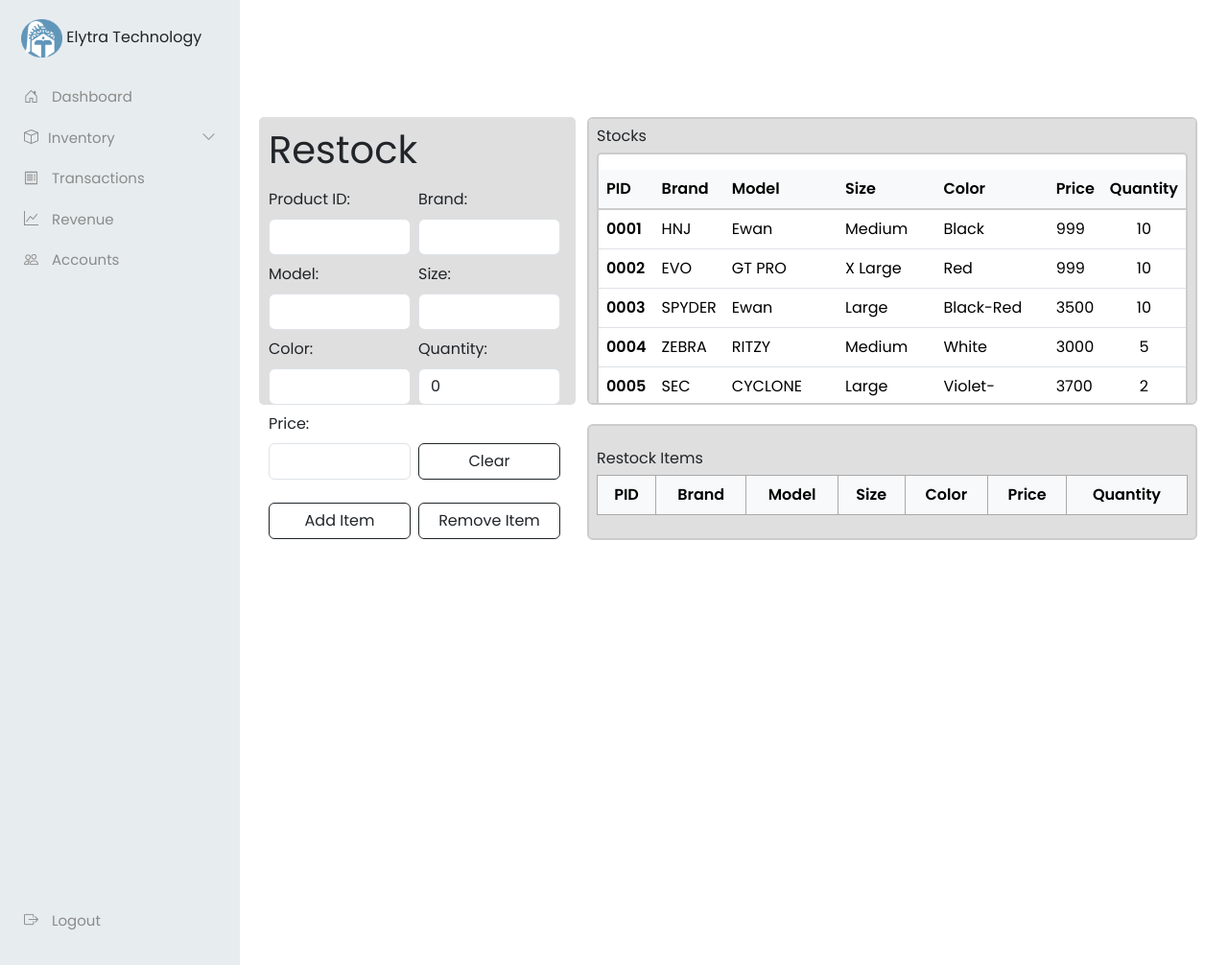
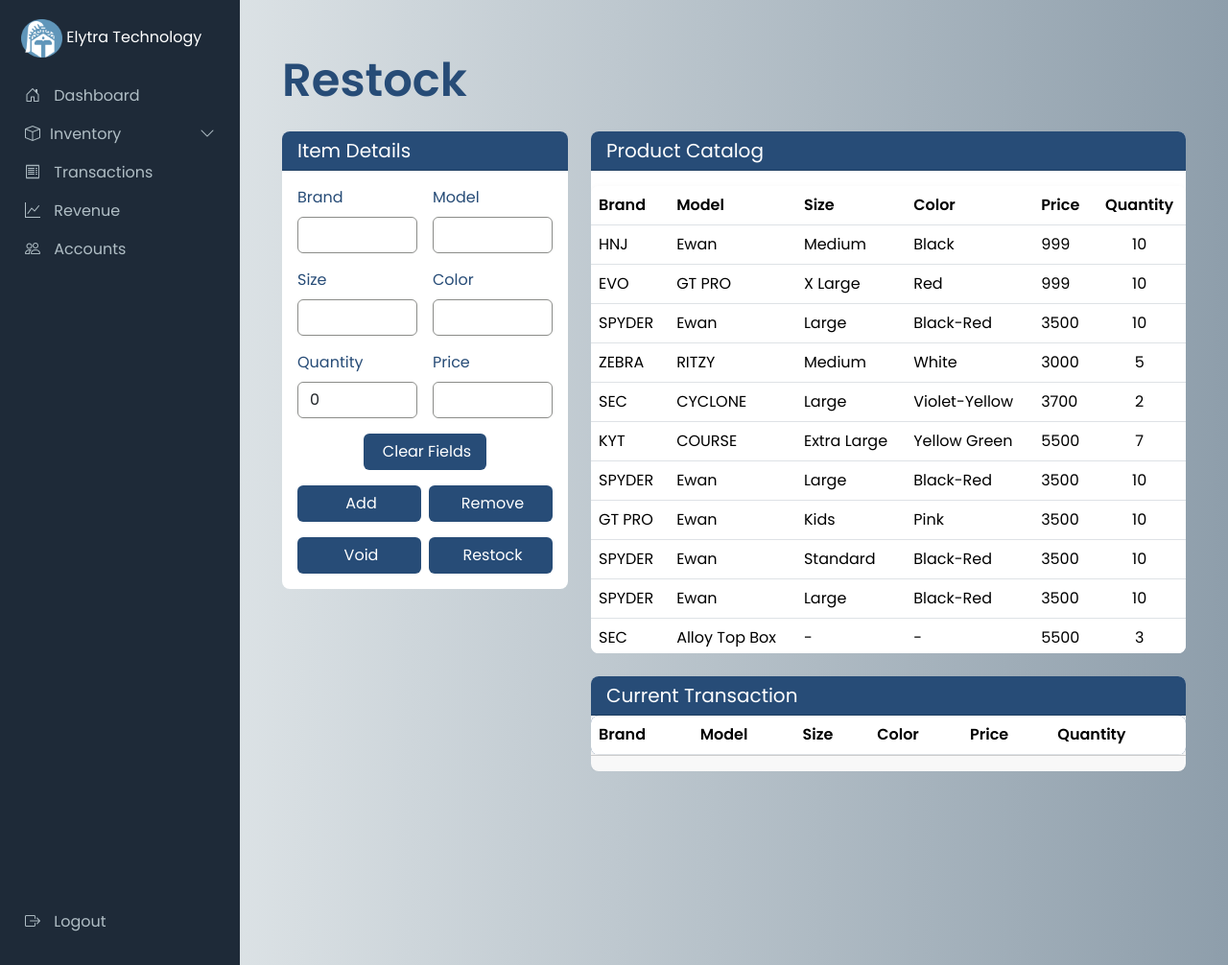
Before and after one commit to jc-pogi/chano, a Django app: page /restock/ in a window 1280 px wide. Shown: the whole page at 96% size. Run offline with Django 5.2, Linux system fonts and the light colour scheme; lists and menus that the app fills with data are empty.

Commit message:
changes in nav bar and addition to restock

```diff
--- a/etms_portal/etms_app/templates/index.html
+++ b/etms_portal/etms_app/templates/index.html
@@ -9,6 +9,7 @@
     <link href="https://fonts.googleapis.com/css2?family=Poppins:wght@400;600&display=swap" rel="stylesheet">
     <link rel="stylesheet" type="text/css" href="{% static 'design.css' %}">
     <link rel="stylesheet" href="https://cdn.jsdelivr.net/npm/bootstrap-icons/font/bootstrap-icons.css">
+
 
 
     <style>
@@ -28,27 +29,29 @@
   position: fixed;
   top: 0;
   left: 0;
-        background-color: #E7ECEF;
+  background-color: #1E2A38; /* Darker shade for contrast */
+  color: white; /* Ensures text is visible */
   padding: 5px 10px;
   overflow-y: auto;
   z-index: 1050;
 }
 
 .sidebar .nav-link {
-        color: #8B8C89;
-        font-size: 15px;
-        padding: 10px 15px;
-        border-radius: 5px;
+  color: #B0BEC5; /* Light gray for better readability */
+  transition: all 0.3s ease-in-out; /* Smooth scaling and color transition */
+  border-radius: 8px; /* Default rounded corners */
 }
 
 .sidebar .nav-link.active, .sidebar .nav-link:hover {
   background-color: #274c77;
+  transform: scale(1.05);
+  border-radius: 8px; /* Default rounded corners */
   color: white;
 }
 
       /* Main content styling */
       .main-content {
-        margin-top: 70px;
+        margin-top: 15px;
         margin-left: 250px;
         padding: 20px;
         width: 100%;
--- a/etms_portal/etms_app/templates/restock.html
+++ b/etms_portal/etms_app/templates/restock.html
@@ -4,39 +4,57 @@
 
 {% block main_contents %}
 
+<body>
+
+    <div id="toast-container" style="position: fixed; top: 20px; right: 20px; z-index: 1000;"></div>
+
+</body>
+
 <style>
+body {
+    background: linear-gradient(to right, #eef2f3, #8e9eab); /* Subtle gradient */
+}
+
+table {
+    box-shadow: 0px 4px 8px rgba(0, 0, 0, 0.1); /* Add shadow to tables */
+    border-radius: 8px;
+    overflow: hidden;
+}
+
+button {
+    transition: all 0.3s ease-in-out;
+    color: white !important;
+    background-color: #274C77 !important;
+    width: 100%; /* Full width on small screens */
+    max-width: 350px; /* Limit width on larger screens */
+}
+
+button:hover {
+    transform: scale(1.05);
+    background-color:  rgb(1, 45, 95) !important; /* Slightly darker hover effect */
+}
 
 
   /* Make tables scrollable */
   .table-container {
-    max-height: 300px;  /* Set max height for scrolling */
+    max-height: 50vh;  /* Set max height for scrolling */
+    max-width: 90vw;
     overflow-y: auto;   /* Enable vertical scroll */
     overflow-x: auto;   /* Prevent horizontal cutoff */
-    border: 2px solid #ccc !important; /* Visible border */
-    border-radius: 5px; /* Smooth rounded corners */
+    border-radius: 8px; /* Smooth rounded corners */
     background: white; /* Ensure white background */
   }
 
-  /* Ensure table takes full width */
-  .table-container table {
-    width: 100%;
-    border-collapse: collapse;
+
+    h1 {
+        font-size: 2.5vw; /* Adjust based on screen width */
     }
 
-  /* Keep table header sticky */
-  .table-container thead th {
-    position: sticky;
-    top: 0;
-    background: #f8f9fa; /* Light background */
-    z-index: 10;
-    border-bottom: 2px solid #ccc;
+    @media (max-width: 768px) {
+        h1 {
+            font-size: 5vw;
+            text-align: center;
         }
-
-  /* Minor table border adjustments */
-  .table-bordered th, .table-bordered td {
-    border: 1px solid #aaa !important; /* Darker border for visibility */
-    padding: 8px;
-    text-align: center;
     }
 
   /* Fix Bootstrap column layout */
@@ -44,94 +62,113 @@
     .col-md-8 {
         display: flex;
         flex-direction: column;
-        gap: 20px;
+        gap: 5px;
     }
   }
 
-
-  /* Ensure the left-side form doesn't stretch unnecessarily */
-  .col-md-4 {
-    background-color: #dfdfdf;
-    border-radius: 5px;
-    padding: 10px;
-    height: 300px; /* Adjust as needed */
-    display: flex;
-    flex-direction: column;
+th:first-child, td:first-child {
+    display: none;
 }
 
-  hr {
-    margin: 5px 0; /* Adjust as needed */
-    padding: 0;
-    border: none;
-    height: 2px; /* Adjust thickness */
-}
-
-.table-container {
+.table-responsive {
     overflow-x: auto;
-  max-width: 100%;
 }
 
 </style>
 
-<div class="container my-4" style="overflow: hidden;">
-    <div class="d-flex justify-content-between align-items-center">
-        <div>
-            <h5 id="transactionDate" class="text-muted small"></h5>
+
+
+<div class="container-fluid px-2 my-3">
+    <div class="card" style="border: none; background-color: transparent; border-radius: 8px;">
+        <div class="card-body px-3 pt-1">
+            <div class="d-flex justify-content-between align-items-center mb-4">
+                <h1 class="mb-0" style="color: #274C77; font-weight: 600; font-size: 3.0rem;">Restock</h1>
+            </div>
+
+    <div class="row" >
+<!-- Left Panel: Form -->
+<div class="col-lg-4 col-md-6 col-12">
+    <div class="card mb-4" style="border: none; border-radius: 8px;">
+        <div class="card-header" style="background-color: #274C77; color: white; border-radius: 8px 8px 0 0;">
+            <h5 class="card-title mb-0">Item Details</h5>
+        </div>
+        <div class="card-body">
+            <form id="transactionForm">
+                {% csrf_token %}
+                <div class="row g-3 mb-3">
+                    <div class="col-md-6">
+                        <label for="brand" class="form-label" style="color: #274C77; font-weight: 500;">Brand</label>
+                        <input type="text" id="brand" name="brand" class="form-control" required style="border-color: #8B8C89;">
+                    </div>
+                    <div class="col-md-6">
+                        <label for="model" class="form-label" style="color: #274C77; font-weight: 500;">Model</label>
+                        <input type="text" id="model" name="model" class="form-control" required style="border-color: #8B8C89;">
                     </div>
                 </div>
 
-    <div class="row" >
-    <!-- Left Side: Form & Buttons -->
-
-    <div class="col-md-4 pe-3" style="background-color: #dfdfdf; border-radius: 5px;">
-       <h1 class="mb-3">Restock</h1>
-        <form id="restockForm">
-            {% csrf_token %}
-            <div class="row g-2 mb-2">
-                <div class="col">
-                    <label for="product_id" class="form-label">Product ID:</label>
-                    <input type="text" id="product_id" name="product_id" class="form-control" required>
+                <div class="row g-3 mb-3">
+                    <div class="col-md-6">
+                        <label for="size" class="form-label" style="color: #274C77; font-weight: 500;">Size</label>
+                        <input type="text" id="size" name="size" class="form-control" required style="border-color: #8B8C89;">
                     </div>
-                <div class="col">
-                    <label for="brand" class="form-label">Brand:</label>
-                    <input type="text" id="brand" name="brand" class="form-control" required>
+                    <div class="col-md-6">
+                        <label for="color" class="form-label" style="color: #274C77; font-weight: 500;">Color</label>
+                        <input type="text" id="color" name="color" class="form-control" required style="border-color: #8B8C89;">
                     </div>
                 </div>
 
-            <div class="row g-2 mb-2">
-                <div class="col">
-                    <label for="model" class="form-label">Model:</label>
-                    <input type="text" id="model" name="model" class="form-control" required>
+                <div class="row g-3 mb-3">
+                    <div class="col-md-6">
+                        <label for="quantity" class="form-label" style="color: #274C77; font-weight: 500;">Quantity</label>
+                        <input type="number" id="quantity" name="quantity" class="form-control" value="0" min="0" required style="border-color: #8B8C89;">
                     </div>
-                <div class="col">
-                    <label for="size" class="form-label">Size:</label>
-                    <input type="text" id="size" name="size" class="form-control" required>
+                    <div class="col-md-6">
+                        <label for="price" class="form-label" style="color: #274C77; font-weight: 500;">Price</label>
+                        <input type="text" id="price" name="price" class="form-control" required style="border-color: #8B8C89;">
+                    </div>
+                </div>
+                <div class="row g-2 justify-content-center">
+                    <div class="col-12 col-md-6 text-center">
+                        <button type="button" class="btn mb-3 w-100" onclick="clearFields()" >
+                            <i class="fas fa-eraser me-1"></i> Clear Fields
+                        </button>
                     </div>
                 </div>
 
-            <div class="row g-2 mb-2">
-                <div class="col">
-                    <label for="color" class="form-label">Color:</label>
-                    <input type="text" id="color" name="color" class="form-control" required>
+
+
+            </form>
+
+            <div class="row g-2">
+                <div class="col-6">
+                    <button type="button" class="btn w-100" onclick="addItem()" >
+                        <i class="fas fa-plus me-1"></i> Add
+                    </button>
                 </div>
-                <div class="col">
-                    <label for="quantity" class="form-label">Quantity:</label>
-                    <input type="number" id="quantity" name="quantity" class="form-control" value="0" min="0" required>
+                <div class="col-6">
+                    <button type="button" class="btn w-100" onclick="removeItem()" >
+                        <i class="fas fa-minus me-1"></i> Remove
+                    </button>
                 </div>
             </div>
 
-            <div class="mb-3">
-                <label for="price" class="form-label">Price:</label>
-                <div class="row g-2">
+            <div class="row g-2 mt-2">
                 <div class="col-6">
-                        <input type="text" id="price" name="price" class="form-control" required>
+                    <button type="button" class="btn w-100" onclick="voidTransaction()" >
+                        <i class="fas fa-ban me-1"></i> Void
+                    </button>
                 </div>
              <div class="col-6">
-                        <button type="button" class="btn btn-outline-dark w-100" onclick="clearFields()" >Clear</button>
+                    <button type="button" class="btn w-100" data-bs-toggle="modal" data-bs-target="#restockModal" >
+                        <i class="fas fa-boxes me-1"></i> Restock
+                    </button>
+                </div>
+            </div>
         </div>
     </div>
 </div>
 
+<!--  Restock Confirmation Modal -->
 <div class="modal fade" id="restockModal" tabindex="-1" aria-labelledby="restockModalLabel" aria-hidden="true">
     <div class="modal-dialog modal-dialog-centered">
         <div class="modal-content">
@@ -144,33 +181,39 @@
             </div>
             <div class="modal-footer">
                 <button type="button" class="btn btn-secondary" data-bs-dismiss="modal">Cancel</button>
-                            <button type="button" class="btn btn-primary" onclick="finalizeRestock()">Confirm</button>
+                <button type="button" class="btn btn-primary" onclick="confirmRestock()">Confirm</button>
             </div>
         </div>
     </div>
 </div>
 
-            <div class="row g-2 mt-3">
-                <div class="col-6"><button type="button" class="btn btn-outline-dark w-100" onclick="addItem()">Add Item</button></div>
-                <div class="col-6"><button type="button" class="btn btn-outline-dark w-100" onclick="removeItem()">Remove Item</button></div>
-                <div class="col-6"><button type="button" class="btn btn-outline-dark w-100" onclick="voidRestock()">Void</button></div>
-                <div class="col-6"><button type="button" class="btn btn-outline-dark w-100" onclick="confirmRestock()">Restock</button></div>
+
+ <!-- Right Side: Tables -->
+<div class="col-lg-8 col-md-6 col-12">
+
+     <!-- Products Table -->
+     <div class="card mb-4" style="border: none; border-radius: 8px;">
+        <div class="card-header" style="background-color: #274C77; color: white; border-radius: 8px 8px 0 0;">
+            <h5 class="card-title mb-0">Product Catalog</h5>
         </div>
-        </form>
+        <div class="card-body p-0">
+            <div class="table-responsive">
+                <div class="product-table">
+                    {% include "productTable.html" with table_id="productTable" %}
+                </div>
+            </div>
+        </div>
     </div>
 
- <!-- Right Side: Tables -->
-<div class="col-md-8">
-
-    <div class="table-container border rounded p-2" style="background-color: #dfdfdf;">
-      <h2 class="h6">Stocks</h2>
-        {% include "productTable.html" with table_id="productTable" %}
+    <!-- Added Items Table -->
+    <div class="card" style="border: none; border-radius: 8px;">
+        <div class="card-header d-flex justify-content-between align-items-center" style="background-color: #274C77; color: white; border-radius: 8px 8px 0 0;">
+            <h5 class="card-title mb-0">Current Transaction</h5>
         </div>
-
-    <div class="table-container border rounded p-2" style="background-color: #dfdfdf;">
-       <h2 class="h6 mt-3">Restock Items</h2>
-        <table class="table table-bordered" id="restockedItemsTable">
-            <thead>
+        <div class="card-body p-0">
+            <div class="table-responsive">
+                <table class="table table-hover mb-0" id="addedItemsTable">
+                    <thead style="position: sticky; top: 0; background-color: #274C77; color: white;">
                         <tr>
                             <th>PID</th>
                             <th>Brand</th>
@@ -182,8 +225,15 @@
                         </tr>
                     </thead>
                     <tbody>
+                        <!-- Items will be added here -->
                     </tbody>
                 </table>
+            </div>
+        </div>
+
+        <div class="card-footer d-flex justify-content-between">
+            <span class="fw-bold"><span id="totalItems"></span></span>
+            <span class="fw-bold"><span id="totalAmountDisplay"></span></span>
         </div>
     </div>
 
@@ -191,19 +241,37 @@
 <script>
      let selectedRow = null;
 
+function updateTransactionDate() {
+    let now = new Date();
+    let formattedDate = new Intl.DateTimeFormat('en-PH', {
+        weekday: 'long',
+        year: 'numeric',
+        month: 'long',
+        day: 'numeric',
+        timeZone: 'Asia/Manila'
+    }).format(now);
+    document.getElementById("transactionDate").innerText = "Date of Transaction: " + formattedDate;
+}
+
 function addItem() {
     let quantity = document.getElementById("quantity").value;
-        if (!quantity || quantity <= 0) {
-            alert("Quantity must be greater than zero.");
+
+    if (!quantity || quantity <= 0 || brand == null || model == null|| size == null|| color == null|| price == null) {
+        alert("Please fill up the fields properly!");
         return;
     }
 
-        let table = document.getElementById("restockedItemsTable").getElementsByTagName("tbody")[0];
+    let table = document.getElementById("addedItemsTable").getElementsByTagName("tbody")[0];
     let newRow = table.insertRow();
-        let fields = ["product_id", "brand", "model", "size", "color", "price", "quantity"];
 
-        fields.forEach((field, index) => {
-            let cell = newRow.insertCell(index);
+    // Add a placeholder for PID (hidden column)
+    let pidCell = newRow.insertCell(0);
+    pidCell.innerHTML = "AUTO"; // Or whatever placeholder you want
+
+    // Add the visible fields
+    let fields = ["brand", "model", "size", "color", "price", "quantity"];
+    fields.forEach((field) => {
+        let cell = newRow.insertCell();
         cell.innerHTML = document.getElementById(field).value;
     });
 
@@ -211,7 +279,7 @@
         selectRow(this);
     };
 
-        document.getElementById("restockForm").reset();
+    document.getElementById("transactionForm").reset();
 }
 
 function selectRow(row) {
@@ -221,10 +289,13 @@
     selectedRow = row;
     selectedRow.classList.add("table-active");
 
-        let fields = ["product_id", "brand", "model", "size", "color", "price", "quantity"];
-        for (let i = 0; i < fields.length; i++) {
-            document.getElementById(fields[i]).value = row.cells[i].innerText;
-        }
+    // Populate form fields with selected row data - adjusted for hidden PID
+    document.getElementById("brand").value = row.cells[1].innerText;
+    document.getElementById("model").value = row.cells[2].innerText;
+    document.getElementById("size").value = row.cells[3].innerText;
+    document.getElementById("color").value = row.cells[4].innerText;
+    document.getElementById("price").value = row.cells[5].innerText;
+    document.getElementById("quantity").value = row.cells[6].innerText;
 }
 
 function removeItem() {
@@ -236,55 +307,74 @@
     }
 }
 
-    function voidRestock() {
-        document.getElementById("restockedItemsTable").getElementsByTagName("tbody")[0].innerHTML = "";
+function voidTransaction() {
+    document.getElementById("addedItemsTable").getElementsByTagName("tbody")[0].innerHTML = "";
     selectedRow = null;
 }
 
-    function confirmRestock() {
-        let items = document.querySelectorAll("#restockedItemsTable tbody tr");
-        if (items.length === 0) {
-            alert("No items to restock.");
-            return;
+function clearFields() {
+    document.getElementById("transactionForm").reset();
 }
 
-        let modal = new bootstrap.Modal(document.getElementById("restockModal"));
-        modal.show();
+
+    function confirmRestock() {
+        let tbody = document.querySelector("#addedItemsTable tbody");
+        let modalElement = document.getElementById("restockModal");
+        let modal = bootstrap.Modal.getInstance(modalElement);
+
+        // Ensure tbody exists and has visible rows
+        if (!tbody || tbody.children.length == 0) {
+            showToast("No items to restock.", "danger");
+        }
+        else{
+            showToast("Restock confirmed!", "success");
+            voidTransaction();
         }
 
-    function clearFields() {
-        document.getElementById("restockForm").reset();
+    if (modal) {
+        modal.hide(); // Close modal after confirmation
+    } else {
+        console.error("Modal instance not found.");
     }
-
-    function finalizeRestock() {
-        alert("Restock confirmed!");
-        voidRestock();
-        let modal = bootstrap.Modal.getInstance(document.getElementById("restockModal"));
-        modal.hide();
     }
 
     document.addEventListener("DOMContentLoaded", function () {
+        // Set up product table click events
         let table = document.getElementById("productTable");
         if (table) {
             table.addEventListener("click", function (e) {
                 let targetRow = e.target.closest("tr");
                 if (!targetRow || targetRow.rowIndex === 0) return;
 
-                let fields = ["product_id", "brand", "model", "size", "color", "price"];
-                fields.forEach((field, index) => {
-                    document.getElementById(field).value = targetRow.cells[index].textContent;
-                });
-                document.getElementById("quantity").value = 0;
+                // Adjust indices to account for hidden PID column
+                document.getElementById("brand").value = targetRow.cells[1].textContent;
+                document.getElementById("model").value = targetRow.cells[2].textContent;
+                document.getElementById("size").value = targetRow.cells[3].textContent;
+                document.getElementById("color").value = targetRow.cells[4].textContent;
+                document.getElementById("price").value = targetRow.cells[5].textContent;
+                document.getElementById("quantity").value = 1;
             });
         }
     });
+
+    function showToast(message, type = "success") {
+    let toastContainer = document.getElementById("toast-container");
+    let toast = document.createElement("div");
+
+    toast.className = `toast align-items-center text-white bg-${type} border-0 show`;
+    toast.style = "min-width: 250px; padding: 10px; border-radius: 5px; margin-bottom: 10px;";
+
+    toast.innerHTML = `
+        <div class="d-flex">
+            <div class="toast-body">${message}</div>
+            <button type="button" class="btn-close btn-close-white me-2 m-auto" onclick="this.parentElement.parentElement.remove();"></button>
+        </div>
+    `;
+
+    toastContainer.appendChild(toast);
+    setTimeout(() => toast.remove(), 5000);
+}
 </script>
 
 
-<style>
-    .table-active {
-        background-color: #f8d7da !important;
-    }
-</style>
-
 {% endblock %}
--- a/etms_portal/etms_app/templates/sm.html
+++ b/etms_portal/etms_app/templates/sm.html
@@ -168,7 +168,7 @@
     }
 
     .close:hover {
-        color: black;
+        color: rgb(209, 83, 83);
     }
 
     .modal-buttons {
```
Lines whose indentation alone changed are shown as unchanged.
